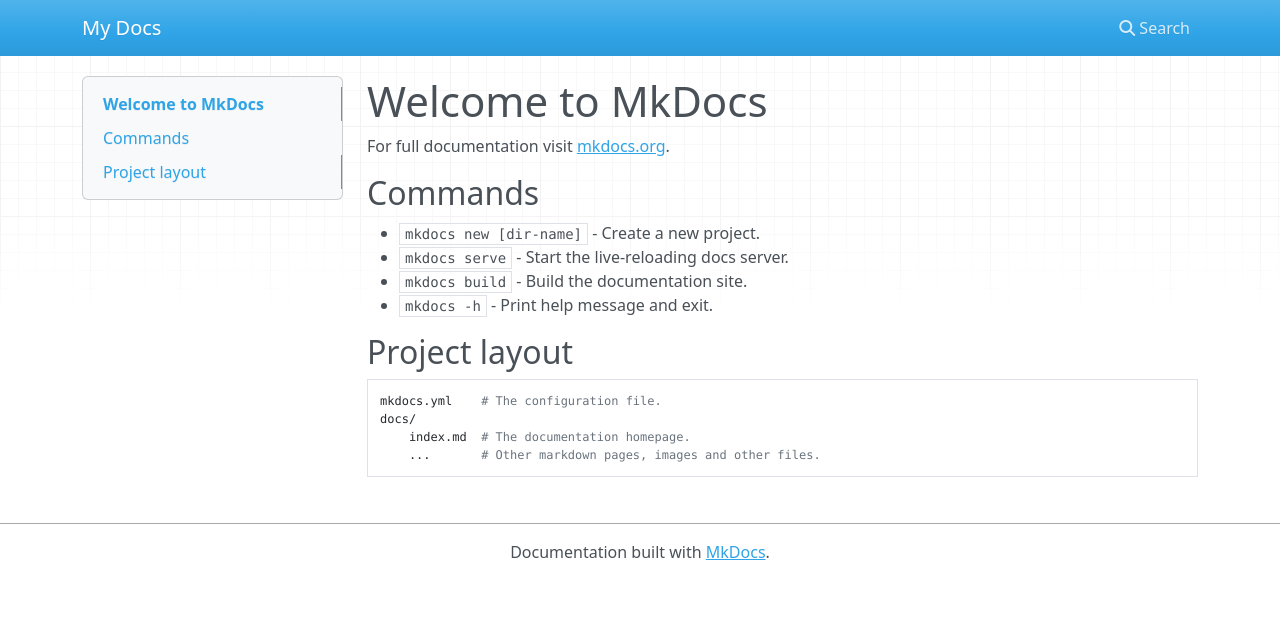
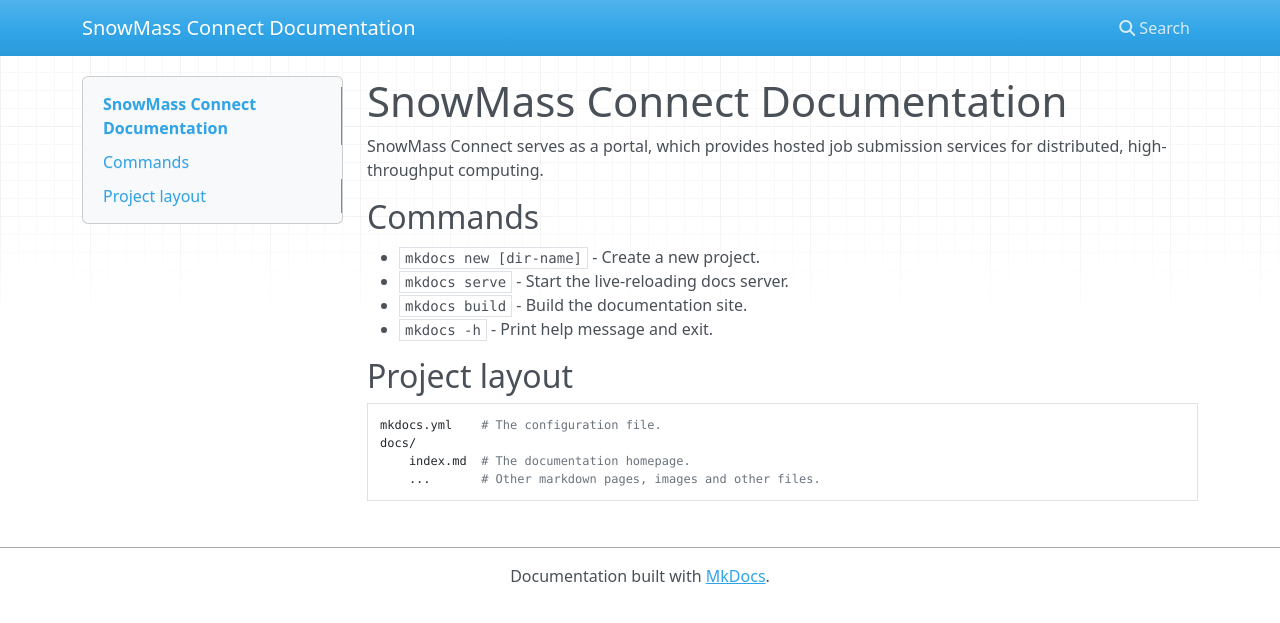
Before and after one commit to ppaschos/snowmass-connect-docs, an MkDocs documentation site: the page built from docs/index.md, in a window 1280 px wide. Shown: the top 623 px of the page. Built offline with MkDocs 1.6.1, drawn with Linux system fonts in a browser that asks for light colours; nearby versions of some CDN libraries.

Commit message:
snowmass connect headline

```diff
--- a/docs/index.md
+++ b/docs/index.md
@@ -1,6 +1,6 @@
-# Welcome to MkDocs
+# SnowMass Connect Documentation
 
-For full documentation visit [mkdocs.org](https://www.mkdocs.org).
+SnowMass Connect serves as a portal, which provides hosted job submission services for distributed, high-throughput computing.
 
 ## Commands
 
--- a/mkdocs.yml
+++ b/mkdocs.yml
@@ -1 +1 @@
-site_name: My Docs
+site_name: SnowMass Connect Documentation
```
